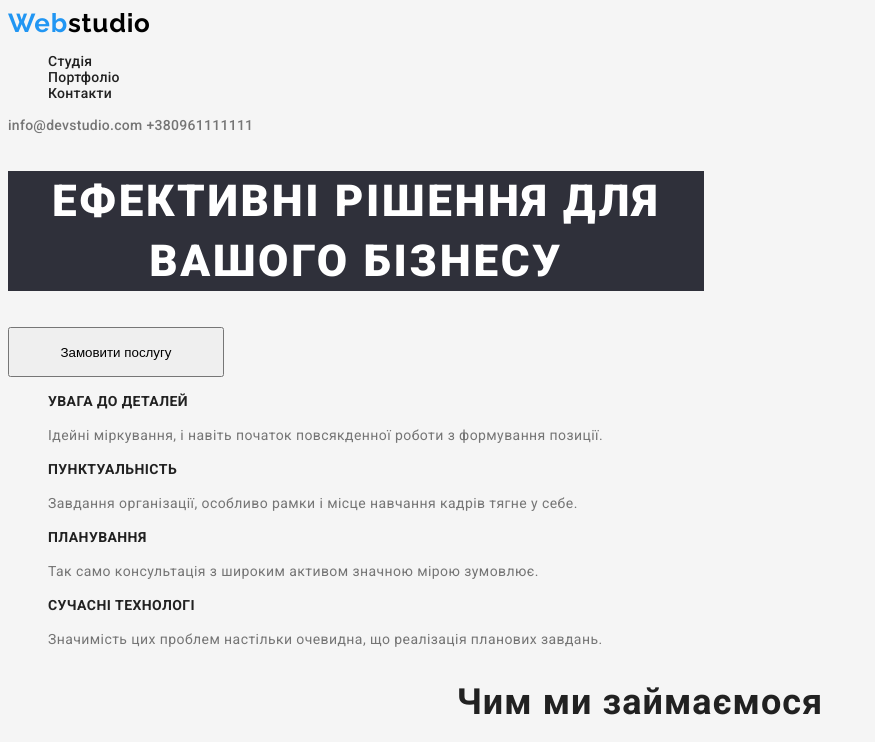
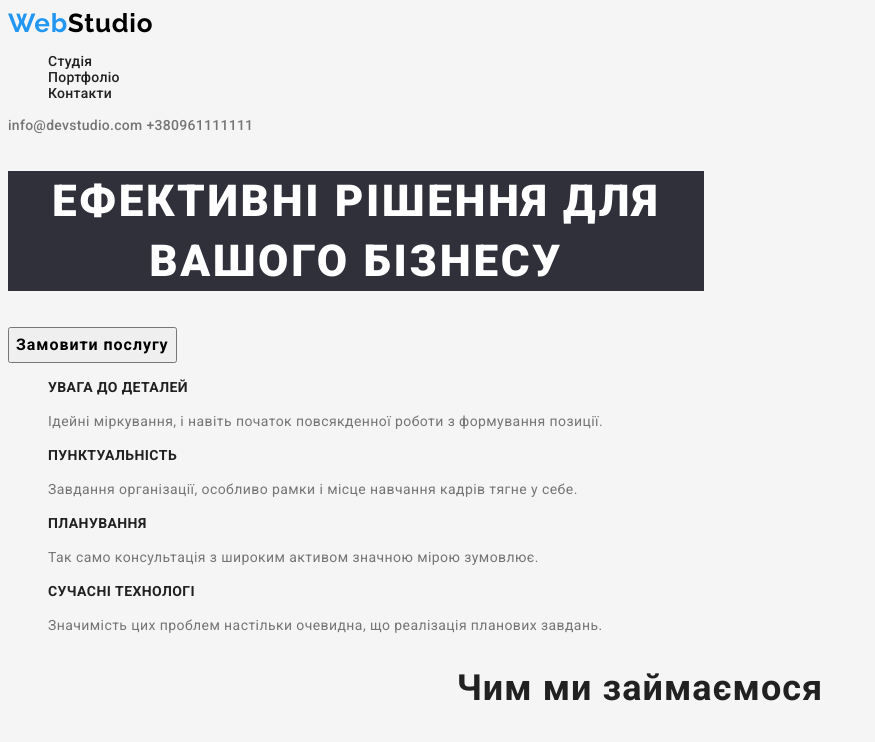
Before and after one commit to Rozik3311/goit-markup-hw-02, a plain HTML site: page index.html in a window 1280 px wide. Shown: the top 742 px of the page, without its empty margins (0-875 px from the left). Drawn offline with Linux system fonts and the light colour scheme.

Commit message:
hw2p2+css (3)

```diff
--- a/css/styles.css
+++ b/css/styles.css
@@ -16,7 +16,7 @@ body {
   color: var(--title-text-color);
   font-family: "Roboto", sans-serif;
 }
-
+/* reset start */
 .list {
   list-style: none;
 }
@@ -28,8 +28,10 @@ body {
 a {
   text-decoration: none;
 }
+/* reset end */
 
 /*---------HEADER----------*/
+
 .logo {
   font-weight: 700;
   font-size: 26px;
@@ -39,6 +41,7 @@ a {
 
   color: var(--accent-color);
 }
+
 .logo-header {
   color: #000000;
 }
@@ -97,6 +100,7 @@ color: var(--accent-color);
 .header-tel:focus {
   color: var(--accent-color);
 }
+/* header end */
 
 /*---------HERO--------*/
 .middle-text {
@@ -119,10 +123,15 @@ color: var(--accent-color);
 }
 
 .order-btn{
-  width: 216px;
-height: 50px;
-left: 746px;
-top: 417px;
+  font-family: 'Roboto';
+  font-style: normal;
+  font-weight: 700;
+  font-size: 16px;
+  line-height: calc(30/16);
+  display: flex;
+  align-items: center;
+  text-align: center;
+  letter-spacing: 0.06em;
 }
 
 .hero-title {
@@ -187,8 +196,7 @@ top: 417px;
 .team-workers {
   height: calc(368 / 1170);
 }
-/*-.workers-photo{
-}-*/
+
 .team-text {
   font-size: 16px;
   line-height: calc(19 / 16);
@@ -200,6 +208,7 @@ top: 417px;
 
 /*-------------------PAGE2-----------*/
 .btn {
+  font-family: "Roboto";
   cursor: pointer;
   font-style: normal;
   font-weight: 500;
@@ -233,7 +242,10 @@ top: 417px;
 .middle-btms:focus {
   background-color: blue;
 }
-/*---BOTTOM---*/
+
+/*-------------------PAGE2 end-----------*/
+
+/*---footer---*/
 
 .color-foot{
   background-color: #2F303A;
@@ -247,7 +259,7 @@ top: 417px;
   color: var(--accent-color);
 }
 .logo-bottom {
-  color: #000000;
+  color:#FFFFFF;
 }
 
 .adress-name {
@@ -271,3 +283,4 @@ top: 417px;
   letter-spacing: 0.03em;
   color: rgba(255, 255, 255, 0.6);
 }
+/* footer end */
--- a/index.html
+++ b/index.html
@@ -17,8 +17,8 @@
     <!-- Up -->
     <header>
       <nav>
-        <a class="logo" href="WebStudio"
-          >Web<span class="logo-header">studio</span></a
+        <a class="logo" href="WebStudio">
+          Web<span class="logo-header">Studio</span></a
         >
         <ul class="nav-list list">
           <li class="nav-item"><a href="" class="nav-link link">Студія</a></li>
@@ -159,7 +159,7 @@
     <!-- Bottom -->
     <footer class="color-foot">
       <a class="logo" href="WebStudio"
-        >Web<span class="logo-bottom">studio</span></a
+        >Web<span class="logo-bottom">Studio</span></a
       >
       <address class="adress-name">м. Київ, пр-т Лесі Українки, 26</address>
       <ul class="list">
```
Also changed, not shown: portfolio.html (+2 -2 lines).
